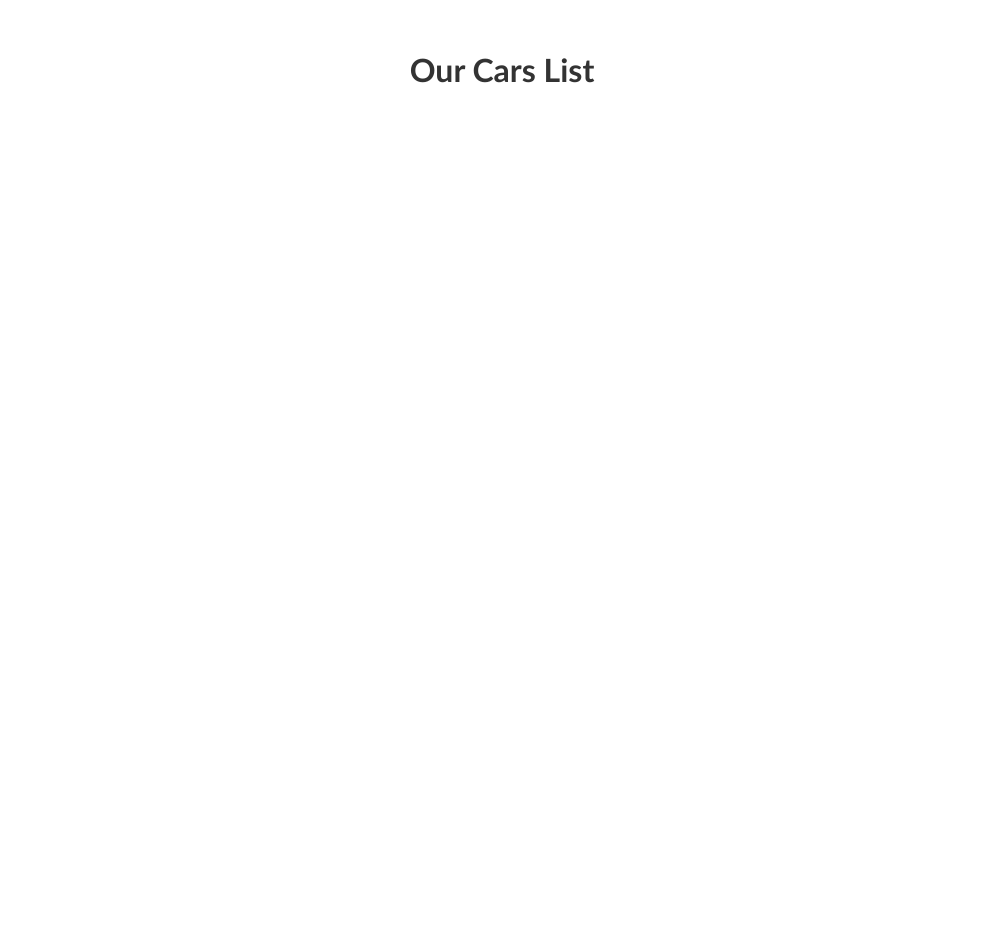
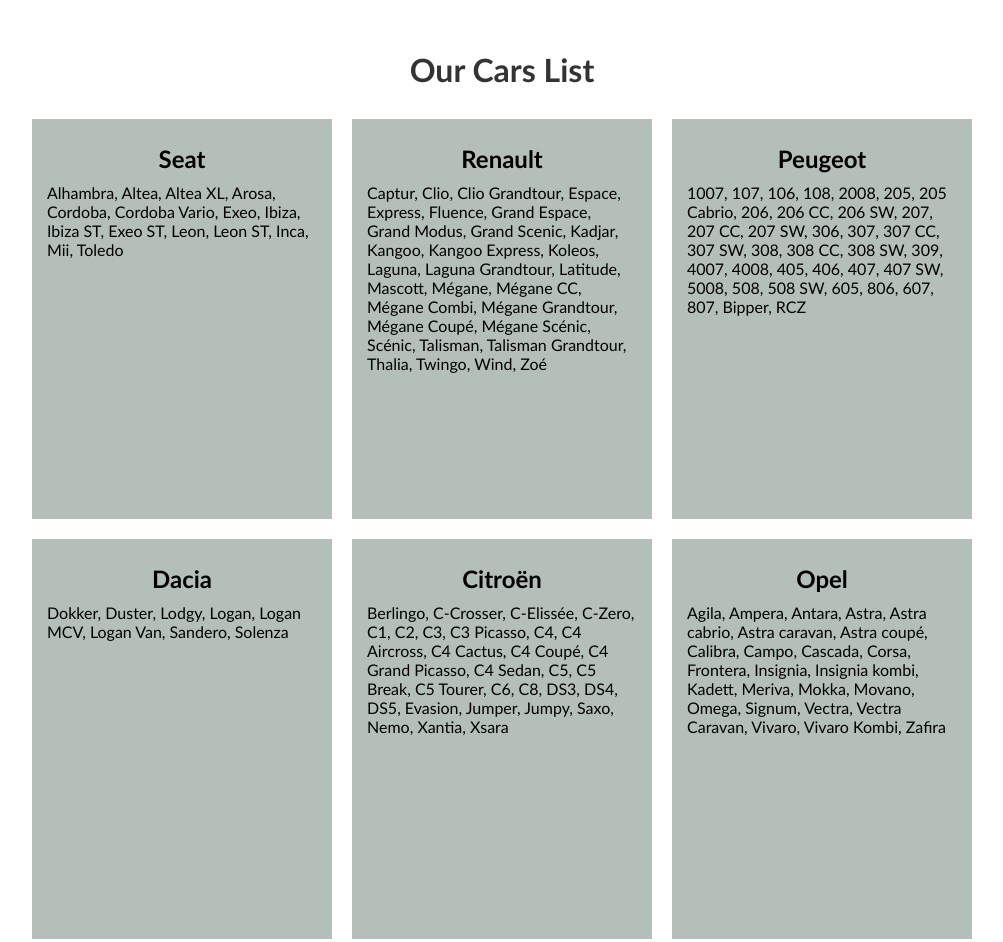
Before and after one commit to D-a-r-i-u-s/JS-Exam, a plain HTML site: page JS Tasks/Task 4/Index.html in a window 1280 px wide. Shown: the top 942 px of the page, without its empty margins (138-1141 px from the left). Before the commit the page ends 800 px from the top, so only its background shows below. Drawn offline with Linux system fonts and the light colour scheme.

Commit message:
Ketvirta uzduotis

```diff
--- a/JS Tasks/Task 4/script.js
+++ b/JS Tasks/Task 4/script.js
@@ -8,4 +8,33 @@ Pastaba: Sukurta kortelė, kurioje yra informacija apie automobilį (brand), tur
 būti stilizuota su CSS ir būti responsive;
 -------------------------------------------------------------------------- */
 
-const ENDPOINT = 'cars.json';
+// const ENDPOINT = 'cars.json';
+
+async function getData() {
+    try {
+        const response = await fetch('./cars.json');
+        if (response.ok) {
+            const data = await response.json();
+            renderData(data);
+            console.log(data);
+        }
+    }
+    catch (error) {
+        console.log(error);
+    }
+}
+
+const renderData = (data) => {
+    const output = document.querySelector('#output');
+    let postData = '';
+    data.forEach(post => {
+        postData += `<div class="card">
+                        <h2 class="brand">${post.brand}</h2>
+                        <p class="models">${post.models.join(", ")}</p>
+
+                    </div>`
+    })
+    output.innerHTML = postData;
+}
+
+getData();
--- a/JS Tasks/Task 4/style.css
+++ b/JS Tasks/Task 4/style.css
@@ -27,3 +27,44 @@
   margin-top: 50px;
   color: #333;
 }
+
+/* korteles stilizavimas */
+
+#output {
+  margin: 30px;
+  display: flex;
+  flex-direction: column;
+  gap: 20px;
+}
+
+.card {
+  height: 220px;
+  width: 600px;
+  background-color: #B3BFB8;
+  padding: 15px;
+  float: right;
+}
+
+.models {
+  width: 100%;
+  height: 300px;
+}
+
+.brand {
+  text-align: center;
+  margin: 10px 0;
+}
+
+@media screen and (min-width: 768px) {
+  #output {
+    flex-direction: row;
+    flex-wrap: wrap;
+    justify-content: center;
+  }
+
+  .card {
+    height: 400px;
+    min-width: 250px;
+    max-width: 300px;
+  }
+}
```
